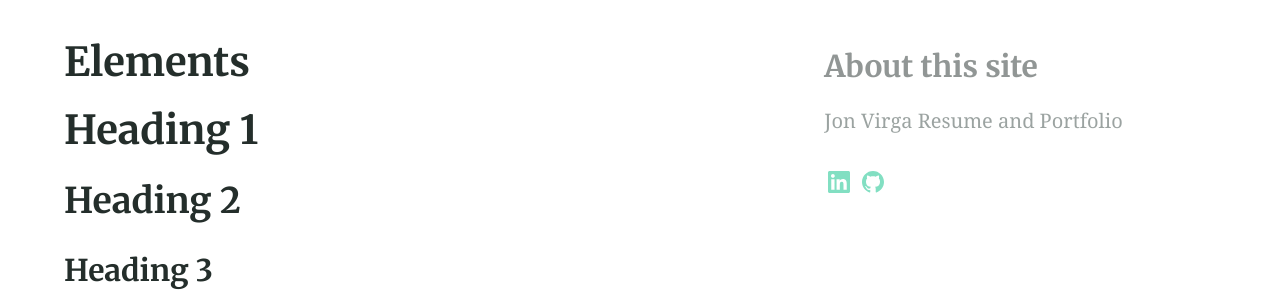
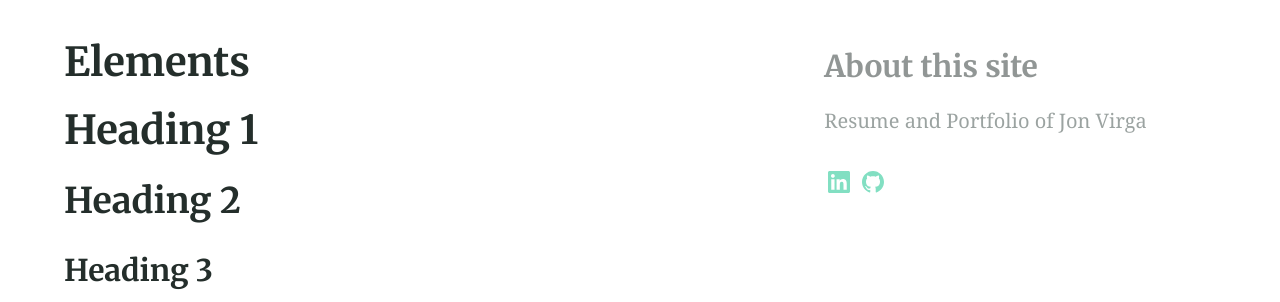
Before and after one commit to jjjvvvvv/Portfolio, a Jekyll site: the page built from elements.md, in a window 1280 px wide. Shown: the part 408-710 px from the top of the page. Built offline with Jekyll 4.4.1, drawn with Linux system fonts in a browser that asks for light colours.

```diff
--- a/_config.yml
+++ b/_config.yml
@@ -64,7 +64,7 @@ excerpt_separator: "<!-- more -->"
 encoding: utf-8
 lang: en-US
 logo: "/assets/logos/logo.svg"
-description: Jon Virga Resume and Portfolio
+description: Resume and Portfolio of Jon Virga
 baseurl: "/Portfolio"
 url: https://jjjvvvvv.github.io
 repo: https://github.com/jjjvvvvv/porfolio
```
